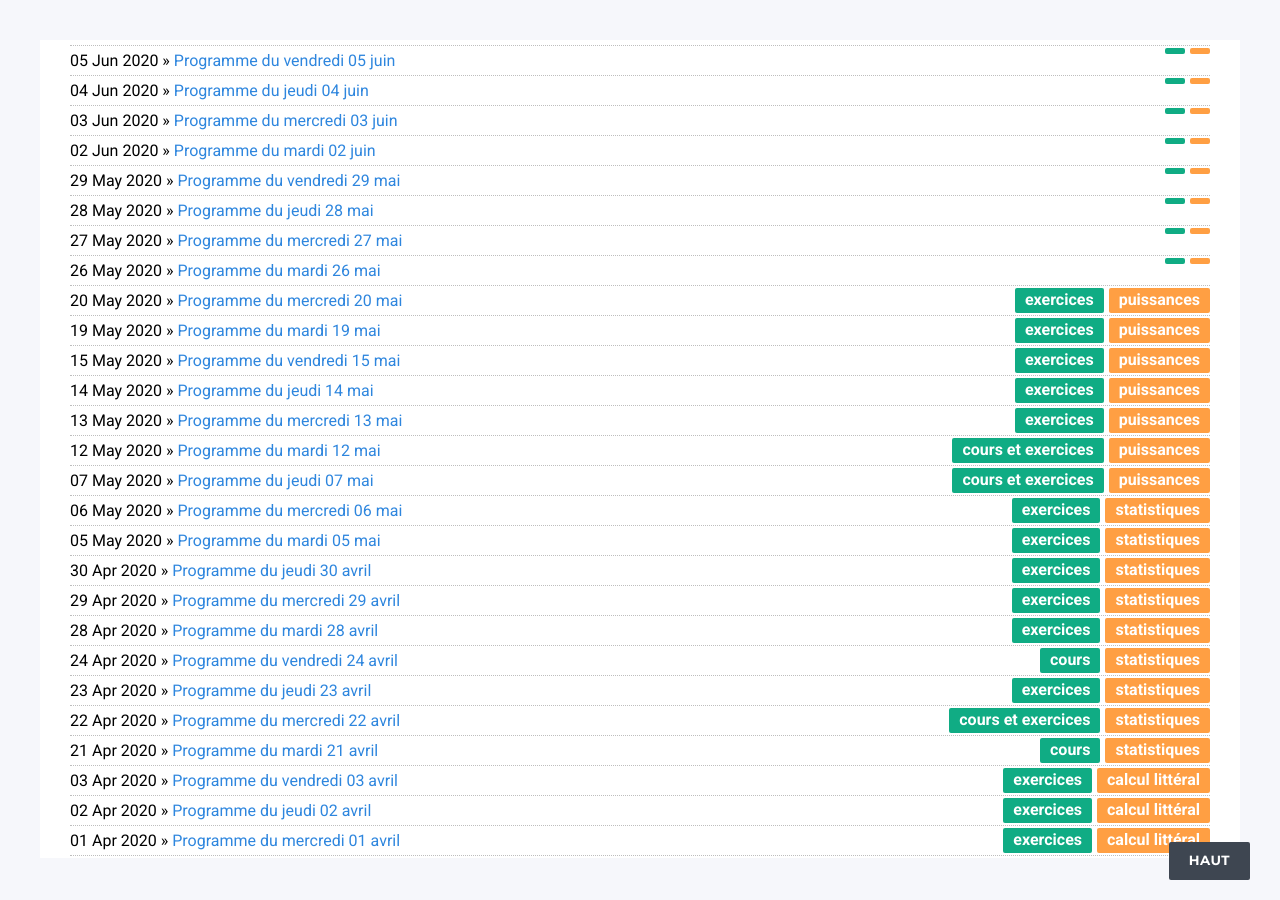
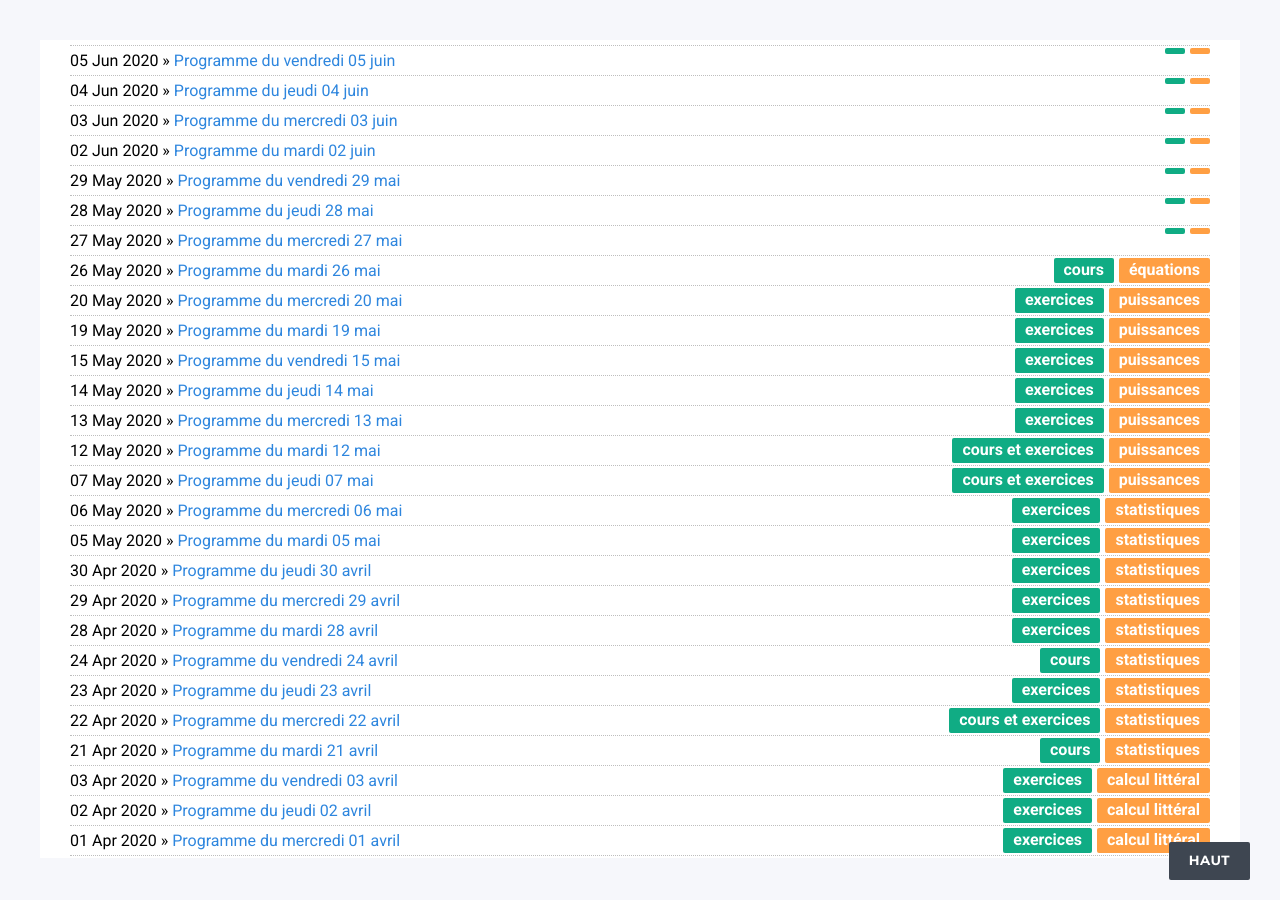
Before and after one commit to DangSinslay/DangSinslay.github.io, a Jekyll site: the page built from blog4/index.html, in a window 1280 px wide and 900 px high, scrolled down 478 px. Built offline with Jekyll 4.4.1, drawn with Linux system fonts in a browser that asks for light colours.

Commit message:
Update 2020-05-26-programme4.md

```diff
--- a/_posts/4eme/2020-05-26-programme4.md
+++ b/_posts/4eme/2020-05-26-programme4.md
@@ -3,6 +3,8 @@ layout: post
 title: "Programme du mardi 26 mai"
 date: 2020-05-26
 category: 4eme
+chapter : équations
+format : cours
 blog: blog4
 ---
 
```
